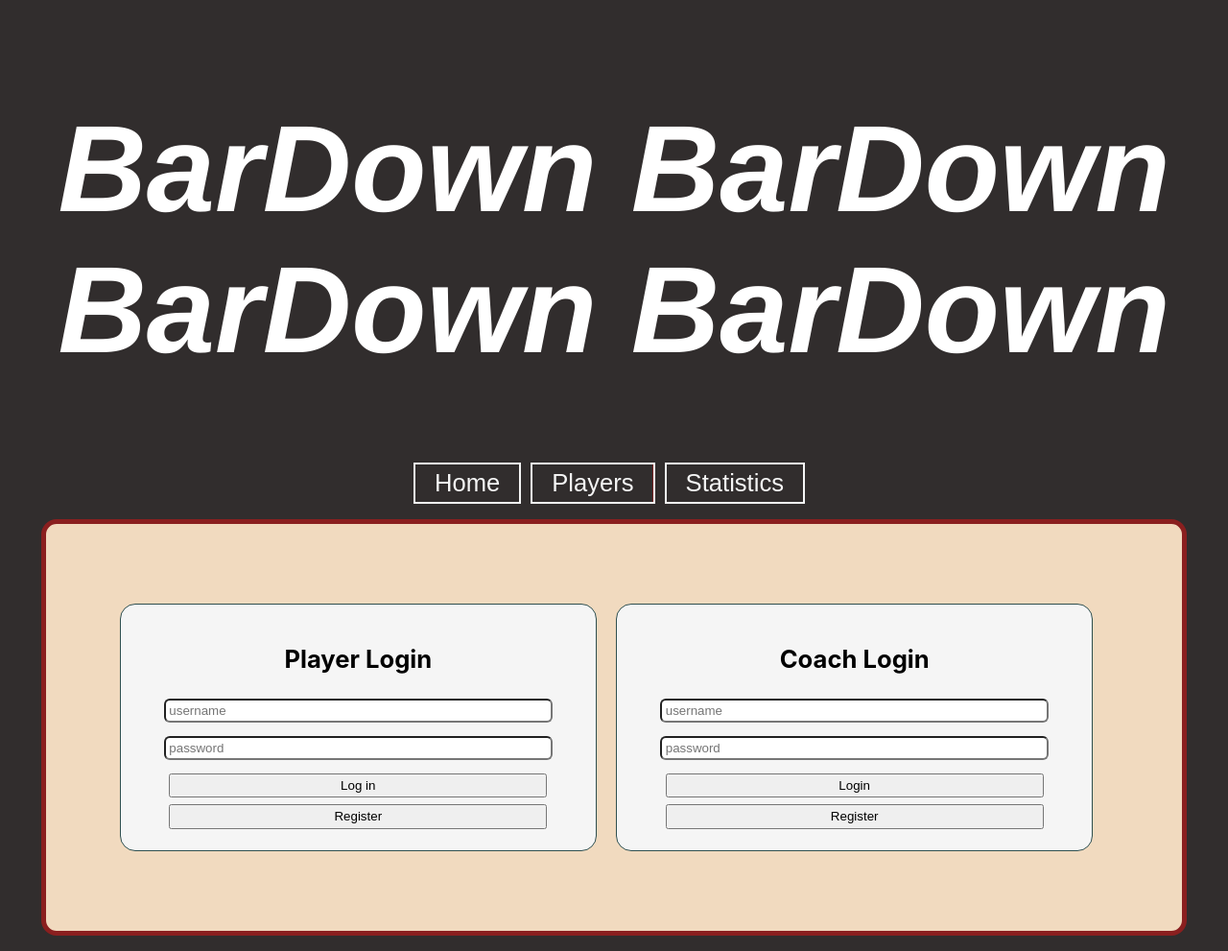
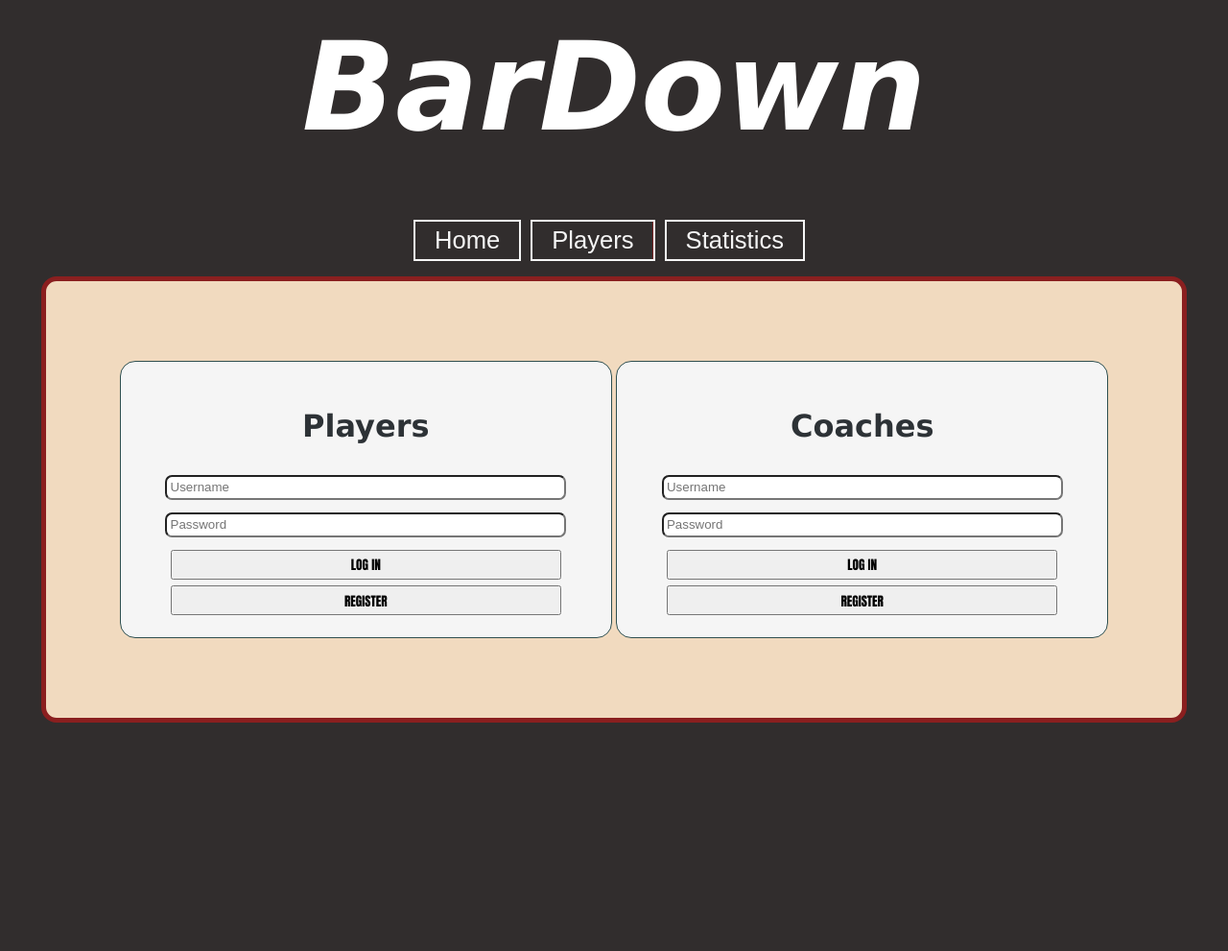
Before and after one commit to zfoteff/bardown, a FastAPI app: page / in a window 1280 px wide. Shown: the whole page at 96% size. After the commit the page ends 753 px from the top, so only its background shows below. Run offline with FastAPI, Linux system fonts and the light colour scheme.

Commit message:
player interface styling for landing page

```diff
--- a/src/player_interface/api/controllers/default_controller.py
+++ b/src/player_interface/api/controllers/default_controller.py
@@ -10,6 +10,7 @@ templates = Jinja2Templates(directory="api/templates")
 
 class DefaultController:
     async def render_homepage(request: Request) -> HTMLResponse:
+
         return templates.TemplateResponse("home.html", context={"request": request})
 
     async def render_stats_page(request: Request) -> HTMLResponse:
--- a/src/player_interface/api/templates/home.html
+++ b/src/player_interface/api/templates/home.html
@@ -10,19 +10,19 @@
             <tr>
                 <td>
                     <div class="login-form">
-                        <h3>Player Login</h3>
-                        <input type="text" id="player-username" name="player-username" placeholder="username"/>
-                        <input type="password" id="player-password" name="player-password" placeholder="password"/>
+                        <h3>Players</h3>
+                        <input type="text" id="player-username" name="player-username" placeholder="Username"/>
+                        <input type="password" id="player-password" name="player-password" placeholder="Password"/>
                         <button>Log in</button>
                         <button>Register</button>
                     </div>
                 </td>
                 <td>
                     <div class="login-form">
-                        <h3>Coach Login</h3>
-                        <input type="text" id="coach-username" name="coach-username" placeholder="username"/>
-                        <input type="password" id="coach-password" name="coach-password" placeholder="password"/>
-                        <button>Login</button>
+                        <h3>Coaches</h3>
+                        <input type="text" id="coach-username" name="coach-username" placeholder="Username"/>
+                        <input type="password" id="coach-password" name="coach-password" placeholder="Password"/>
+                        <button>Log in</button>
                         <button>Register</button>
                     </div>
                 </td>
--- a/src/player_interface/api/templates/index.html
+++ b/src/player_interface/api/templates/index.html
@@ -7,20 +7,7 @@
     {% endblock %}
 </head>
 <header>
-    <h1>
-        <span class="jt__row">
-            <span class="jt__text">BarDown</span>
-        </span>
-        <span class="jt__row jt__row--sibling" aria-hidden="true">
-            <span class="jt__text">BarDown</span>
-        </span>
-        <span class="title_row jt__row--sibling" aria-hidden="true">
-            <span class="jt__text">BarDown</span>
-        </span>
-        <span class="title_row title--sibling" aria-hidden="true">
-            <span class="jt__text">BarDown</span>
-        </span>
-    </h1>
+    <h1 class="title">BarDown</h1>
     <div class="navigation">
         {% block navigation %}
         <div class="nav-content">
--- a/src/player_interface/static/stylesheets/home.css
+++ b/src/player_interface/static/stylesheets/home.css
@@ -1,6 +1,50 @@
 #login {
     margin: auto;
     width: 90%;
+}
+
+.title {
+    animation: title-slide 3s 0s ease-in-out;
+    animation: pull-content 2s 0s ease-out;
+}
+
+@keyframes title-slide {
+    0% {
+        opacity: 0;
+        filter: blur(10px);
+    }
+
+    100% {
+        opacity: 1;
+        filter: blur(0px);
+    }
+}
+
+@keyframes pull-content {
+    0% {
+        margin-top: 10em;
+        margin-bottom: 10em;
+    }
+
+    100% {
+        margin-top: 0em;
+        margin-bottom: 0.5em;
+    }
+}
+
+@media (max-width:800px) {
+    #login td {
+        display: flex;
+        flex-direction: column;
+        margin-bottom: 1em;
+    }
+}
+
+@media (min-width:800px) {
+    #login td {
+        flex-direction: row;
+        margin-right: 2em;
+    }
 }
 
 .login-form {
@@ -9,9 +53,8 @@
     vertical-align: center;
     background-color: whitesmoke;
     border: 1px solid darkslategrey;
-    border-radius: 1em;
+    border-radius: 1rem;
     padding: 1em;
-    margin-right: 1em;
 }
 
 .login-form button {
@@ -19,12 +62,19 @@
     padding: 0.25em;
     width: 85%;
     margin-bottom: 0.5em;
+    font-family: Impact, Haettenschweiler, 'Arial Narrow Bold', sans-serif;
+    text-transform: uppercase;
 }
 
 .login-form input {
     width: 85%;
     padding: 0.25em;
-    margin:auto;
+    margin: auto;
     margin-bottom: 1em;
-    border-radius: 0.45em;
+    border-radius: 0.45rem;
 }
+
+tbody {
+    display: flexbox;
+    flex-direction: column;
+}
--- a/src/player_interface/static/stylesheets/index.css
+++ b/src/player_interface/static/stylesheets/index.css
@@ -3,13 +3,13 @@ body {
     padding: 1rem;
     display: flex;
     flex-direction: column;
+    align-items: center;
+    justify-content: center;
     max-width: fit-content - 1em;
     max-height: fit-content - 1em;
     justify-content: center;
     background-color: #312d2d;
-    font-family: -apple-system, BlinkMacSystemFont, 'Segoe UI', 'Roboto', 'Oxygen',
-        'Ubuntu', 'Cantarell', 'Fira Sans', 'Droid Sans', 'Helvetica Neue',
-        sans-serif;
+    font-family: 'Lucida Sans', 'Lucida Sans Regular', 'Lucida Grande', 'Lucida Sans Unicode', Geneva, Verdana, sans-serif;
     -webkit-font-smoothing: antialiased;
     -moz-osx-font-smoothing: grayscale;
 }
@@ -18,44 +18,40 @@ body {
     padding: 1em;
     padding-top: 5em;
     padding-bottom: 5em;
-    margin: auto;
+    margin: 0;
     background-color: #F1DABF;
     min-width: 90vw;
-    max-width: 90vw;
+    max-width: fit-content;
     border: 5px solid #8a1f1f;
-    border-radius: 1em;
+    border-radius: 1rem;
+}
+
+@media (max-width: 800px) {
+    .content {
+        padding: 0.5em;
+    }
 }
 
 body h1 {
     color: white;
     font-size: 10vw;
     font-style: italic;
-    font-family: 'Franklin Gothic Medium', 'Arial Narrow', Arial, sans-serif;
-    transform-origin: bottom left;
-    animation: title-slide 2s 0s cubic-bezier(.36, 0, .06, 1);
+    animation: title-slide 3s 0s ease-in-out;
+    animation: pull-content 2s 0s ease-out;
+    margin-top: 0em;
+    margin-bottom: 0.5em;
 }
 
-@keyframes title-slide {
-    50%, 100% {
-        transform: translateY(0em)
-    }
-    0%: {
-        opacity: 0;
-        filter: blur(10px);
-    }
-    100%: {
-        opacity: 1;
-        filter: blur(0px);
-    }
-}
 
 body h2 {
+    color: #2d3236;
     text-align: center;
-    font-size: 5vw;
+    font-size: 4em;
 }
 
 body h3 {
-    font-size: 2vw;
+    color: #2d3236;
+    font-size: 2.5vw;
     text-align: center;
 }
 
@@ -88,7 +84,7 @@ header {
     background-position: 100%;
     background-color: #991d1d;
     background-size: 400%;
-    transition: background 350ms ease-in-out;
+    transition: background 450ms ease-in-out;
 
     &:hover {
         background-position: 0;
--- a/src/player_interface/static/stylesheets/stats.css
+++ b/src/player_interface/static/stylesheets/stats.css
@@ -1,7 +1,3 @@
-h2 {
-    text-align: center;
-}
-
 #stats-table {
     margin: auto;
     width: 90%;
```
